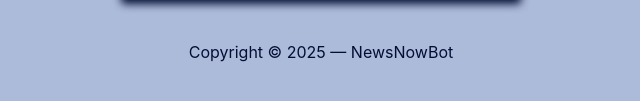
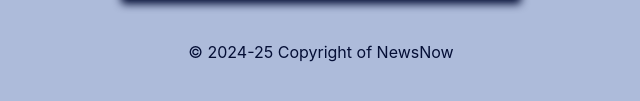
Before and after one commit to unibo-dtm-se-2324-NewsNowBOT/artifact, a plain HTML site: page signup.html in a window 1280 px wide. Shown: the part 773-874 px from the top of the page, 319-959 px from the left. Drawn offline with nearby package versions, Linux system fonts and the light colour scheme.

Commit message:
Modified Copyright Text

```diff
--- a/signup.html
+++ b/signup.html
@@ -67,7 +67,7 @@
 						</div>
 					</div>
 					<div class="footer">
-						Copyright &copy; 2025 &mdash; NewsNowBot
+						&copy; 2024-25 Copyright of NewsNow
 					</div>
 				</div>
 			</div>
```
Also changed, not shown: login.html (+1 -1 lines).
